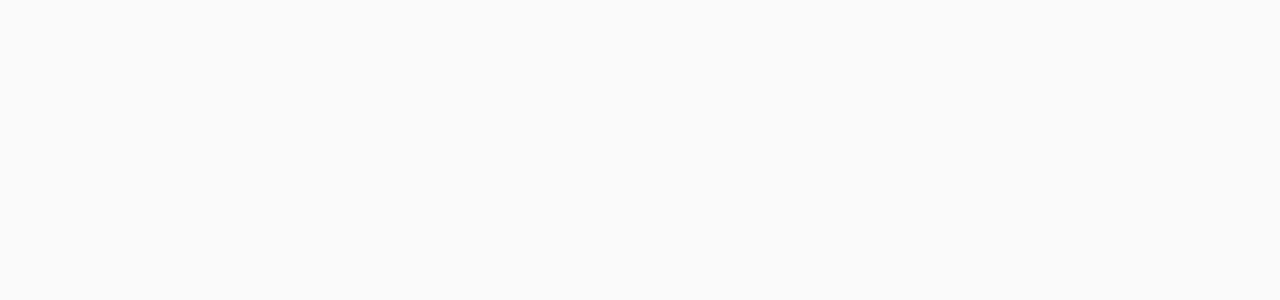
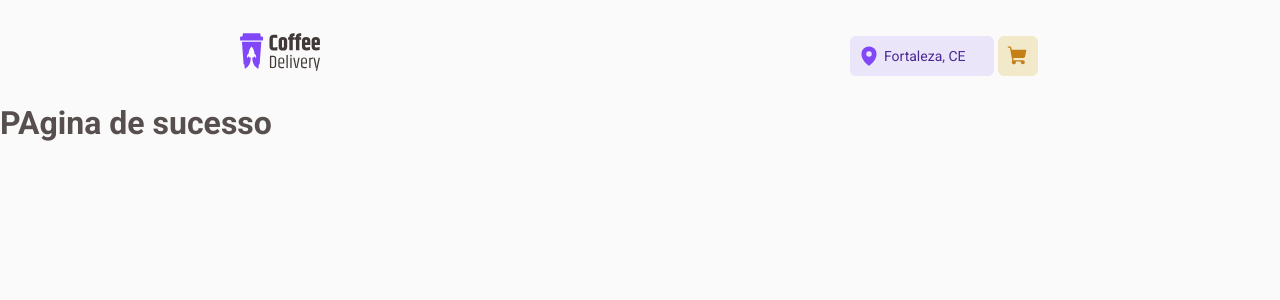
Before and after one commit to Andersonsilvamota/coffee-delivery, a React (Vite) app: page /success in a window 1280 px wide. Before the commit this address had no page. Shown: the top 300 px of the page. Built offline with nearby package versions, Linux system fonts and the light colour scheme.

Commit message:
Configurando rota da página de sucesso

```diff
--- a/src/Router.jsx
+++ b/src/Router.jsx
@@ -2,6 +2,7 @@ import {Routes, Route} from 'react-router-dom'
 import { DefaultLayout } from './layouts/DefaultLayout'
 import { Checkout } from './pages/Checkout'
 import { Home } from './pages/Home'
+import { Success } from './pages/Success'
 
 export function Router() {
   return (
@@ -9,6 +10,7 @@ export function Router() {
       <Route element={<DefaultLayout />}>
         <Route path='/' element={<Home />} />
         <Route path='/checkout' element={<Checkout />} />
+        <Route path='/success' element={<Success />} />
       </Route>
     </Routes>
   )
--- a/src/contexts/CartContext.jsx
+++ b/src/contexts/CartContext.jsx
@@ -1,5 +1,4 @@
 import { createContext, useState } from "react";
-import { CardCoffee } from "../pages/Home/components/CardCoffee";
 
 export const CartContext = createContext({});
 
@@ -10,9 +9,7 @@ export function CartContextProvider( {children} ) {
   let deliveryValue = 3.5
 
   let valueItems = cartItems.reduce((total, item) => total += (item.quantity * item.price), 0)
-  // const cartItemsTotal = cartItems.reduce((total, cartItem) => {
-  //   return total + cartItem.price * cartItem.quantity
-  // }, 0)
+
   let valueFinal = deliveryValue + valueItems
   console.log(valueFinal)
   function changeQuantity(coffee, name){
--- /dev/null
+++ b/src/pages/Success/index.jsx
@@ -0,0 +1,3 @@
+export function Success(){
+  return <h1>PAgina de sucesso</h1>
+}
```
